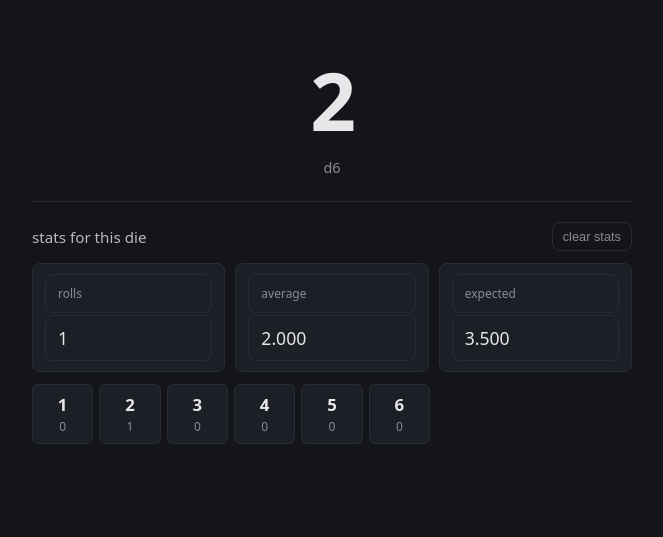
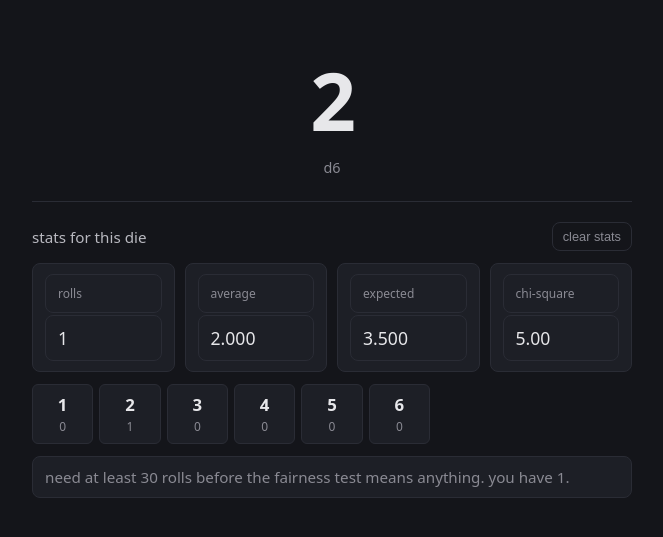
Before and after one commit to secanakbulut/dice-roller, a plain HTML site: page index.html in a window 1280 px wide. Both pictures are taken after a click on the button "roll". Shown: the part 161-698 px from the top of the page, without its empty margins (308-971 px from the left). Drawn offline with Linux system fonts and the light colour scheme.

Commit message:
add chi-square fairness check and a readme

```diff
--- a/script.js
+++ b/script.js
@@ -11,6 +11,18 @@ const clearBtn = document.getElementById("clearBtn");
 
 const STORAGE_KEY = "diceRollerStats.v1";
 
+// chi-square critical values at p = 0.05
+// df = sides - 1, so df 3 for d4 up to df 19 for d20
+const CHI2_CRIT = {
+  3: 7.815,    // d4
+  5: 11.070,   // d6
+  7: 14.067,   // d8
+  9: 16.919,   // d10
+  11: 19.675,  // d12
+  19: 30.144,  // d20
+};
+
+// load whatever stats we had last time
 let stats = loadStats();
 
 function loadStats() {
@@ -28,6 +40,7 @@ function saveStats() {
 }
 
 function rollOne(sides) {
+  // Math.random is fine for a toy, no need to get fancy
   return Math.floor(Math.random() * sides) + 1;
 }
 
@@ -70,6 +83,7 @@ function renderStats() {
     return;
   }
 
+  const expected = s.total / sides;
   // mean of observed rolls
   let weightedSum = 0;
   for (let f = 1; f <= sides; f++) {
@@ -77,6 +91,26 @@ function renderStats() {
   }
   const avg = weightedSum / s.total;
   const expVal = (sides + 1) / 2; // expected value of a fair n-sided die
+
+  // chi-square
+  let chi = 0;
+  for (let f = 1; f <= sides; f++) {
+    const obs = s.faces[f] || 0;
+    chi += Math.pow(obs - expected, 2) / expected;
+  }
+
+  const df = sides - 1;
+  const crit = CHI2_CRIT[df];
+  const minRolls = sides * 5; // need a reasonable sample before we judge
+
+  let verdictHtml;
+  if (s.total < minRolls) {
+    verdictHtml = `<div class="verdict wait">need at least ${minRolls} rolls before the fairness test means anything. you have ${s.total}.</div>`;
+  } else if (chi > crit) {
+    verdictHtml = `<div class="verdict sus">looking suspicious. chi-square ${chi.toFixed(2)} is above the ${crit} cutoff (df ${df}, p=0.05).</div>`;
+  } else {
+    verdictHtml = `<div class="verdict fair">looks fair. chi-square ${chi.toFixed(2)} is under the ${crit} cutoff (df ${df}, p=0.05).</div>`;
+  }
 
   let facesHtml = '<div class="face-grid">';
   for (let f = 1; f <= sides; f++) {
@@ -90,14 +124,17 @@ function renderStats() {
       <div><div class="label">rolls</div><div class="value">${s.total}</div></div>
       <div><div class="label">average</div><div class="value">${avg.toFixed(3)}</div></div>
       <div><div class="label">expected</div><div class="value">${expVal.toFixed(3)}</div></div>
+      <div><div class="label">chi-square</div><div class="value">${chi.toFixed(2)}</div></div>
     </div>
     ${facesHtml}
+    ${verdictHtml}
   `;
 }
 
 function clearStats() {
   const sides = parseInt(dieEl.value, 10);
   const key = "d" + sides;
+  // only clear the current die, the other buckets are fine
   delete stats[key];
   saveStats();
   resultEl.textContent = "-";
@@ -109,6 +146,7 @@ rollBtn.addEventListener("click", roll);
 clearBtn.addEventListener("click", clearStats);
 dieEl.addEventListener("change", renderStats);
 
+// Enter rolls too, feels nicer
 document.addEventListener("keydown", (e) => {
   if (e.key === "Enter") {
     e.preventDefault();
--- a/style.css
+++ b/style.css
@@ -153,3 +153,14 @@ button.ghost:hover { color: #e7e7ea; }
   font-variant-numeric: tabular-nums;
   margin-top: 2px;
 }
+
+.verdict {
+  margin-top: 8px;
+  padding: 10px 12px;
+  border-radius: 8px;
+  font-size: 0.95rem;
+}
+
+.verdict.fair { background: #15301f; color: #9bd9b1; border: 1px solid #1f4830; }
+.verdict.sus  { background: #3a1d1d; color: #e6a3a3; border: 1px solid #5b2a2a; }
+.verdict.wait { background: #1d1f26; color: #8a8a93; border: 1px solid #2a2c35; }
```
Also changed, not shown: 1 other file.
